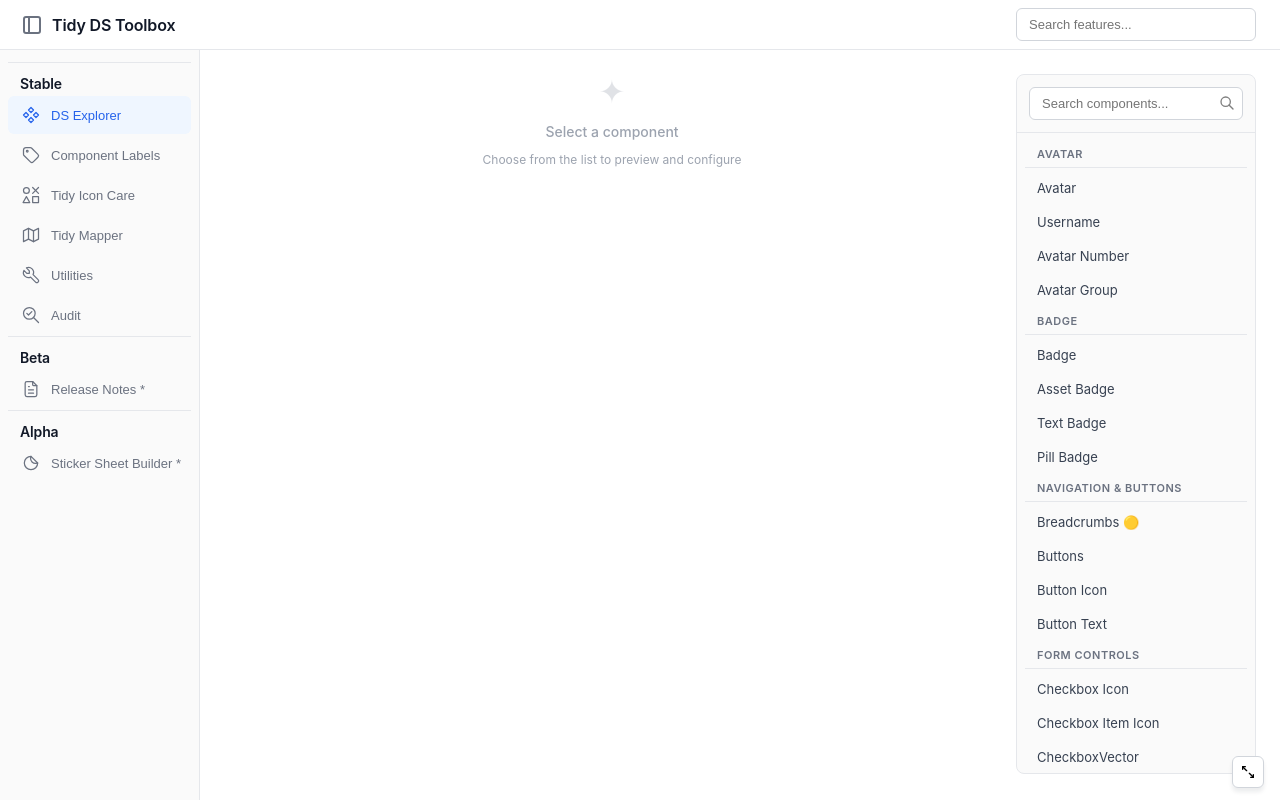
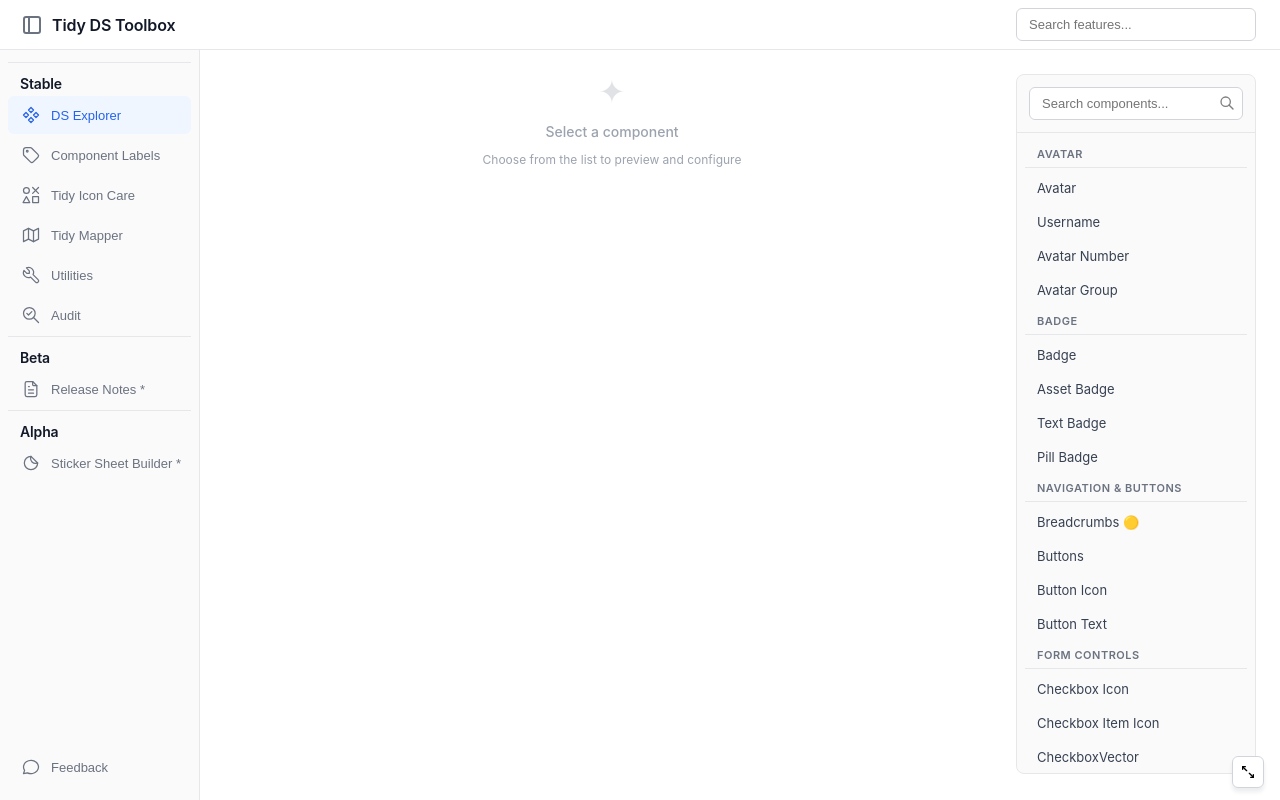
Before and after one commit to tidy-dev-team/tidy-ds-toolbox, a React (Vite) app: page / in a window 1280 px wide. Built offline with nearby package versions, Linux system fonts and the light colour scheme.

Commit message:
Feedback

```diff
--- a/src/App.css
+++ b/src/App.css
@@ -635,6 +635,11 @@ div .form-control:last-of-type {
   align-items: center;
   justify-content: center;
 }
+
+.sidebar .spacer {
+  height: 100%;
+}
+
 .sidebar .nav-section-heading {
   font-size: 14px;
   font-weight: 600;
--- a/src/App.tsx
+++ b/src/App.tsx
@@ -8,6 +8,7 @@ import "./App.css";
 import {
   IconLayoutSidebar,
   IconLayoutSidebarFilled,
+  IconMessageCircle,
 } from "@tabler/icons-react";
 
 function Navigation() {
@@ -178,6 +179,13 @@ function AppContent() {
       <div className="main">
         <aside className={`sidebar${sidebarSmall ? " small" : ""}`}>
           <Navigation />
+          <div className="spacer"></div>
+          <button className="nav-item">
+            <span className="icon">
+              <IconMessageCircle size={20} stroke={1.5} />
+            </span>
+            <span className="label">Feedback</span>
+          </button>
         </aside>
         <main className="viewport">
           <Viewport />
```
